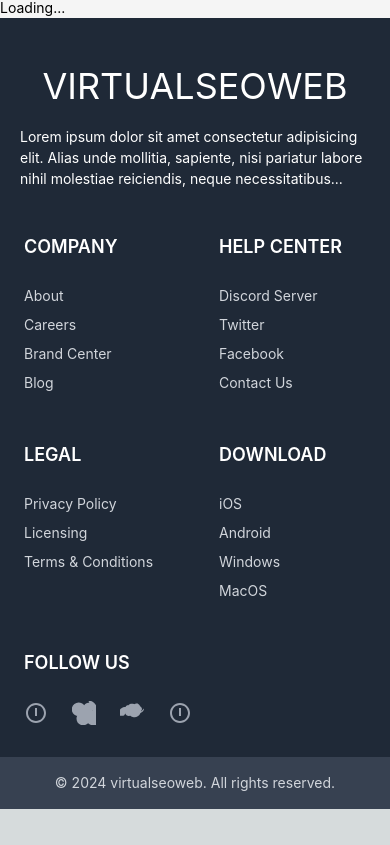
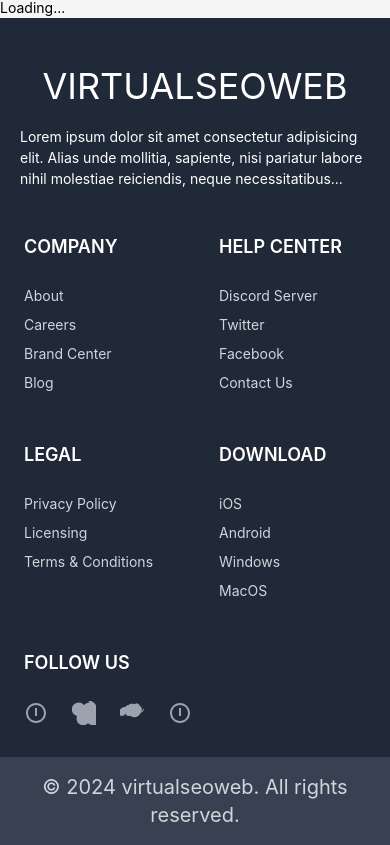
Before and after one commit to Priteshrao35/virtualseoweb, a Next.js app: page / in a window 390 px wide. Shown: the part 1036-1881 px from the top of the page. Before the commit the page ends 1845 px from the top, so only its background shows below. Built offline with nearby package versions, Linux system fonts and the light colour scheme; no server answers.

Commit message:
all fix on mobile

```diff
--- a/app/components/homepage/footer.jsx
+++ b/app/components/homepage/footer.jsx
@@ -28,7 +28,9 @@
     neque necessitatibus officiis incidunt quasi magni amet dolores? Ab
     iste eligendi autem. Eaque earum dolores explicabo, nostrum corrupti,
     aperiam suscipit amet dolore provident sequi, quod distinctio quam
-  `;
+     neque necessitatibus officiis incidunt quasi magni amet dolores? Ab
+    iste eligendi autem. Eaque earum dolores explicabo, nostrum corrupti,
+    aperiam suscipit amet dolore provident`;
 
   const mobileText = fullText.split(" ").slice(0, 30).join(" ") + "...";
 
@@ -36,7 +38,7 @@
     <footer className="bg-gray-800 text-gray-300">
       <div>
         <p className="text-white text-4xl text-center md:p-10 p-2 mt-10">VIRTUALSEOWEB</p>
-        <p className="text-white md:px-[15em] md:py-5 px-5 py-3">
+        <p className="text-white md:px-[5em] md:py-5 px-5 py-3 md:text-center md:text-xl">
           {isMobile ? mobileText : fullText}
         </p>
       </div>
@@ -204,7 +206,7 @@
         </div>
       </div>
       <div className="bg-gray-700 text-center py-4">
-        <p className="text-gray-300 text-sm">
+        <p className="text-gray-300 text-xl">
           © 2024 virtualseoweb. All rights reserved.
         </p>
       </div>
```
